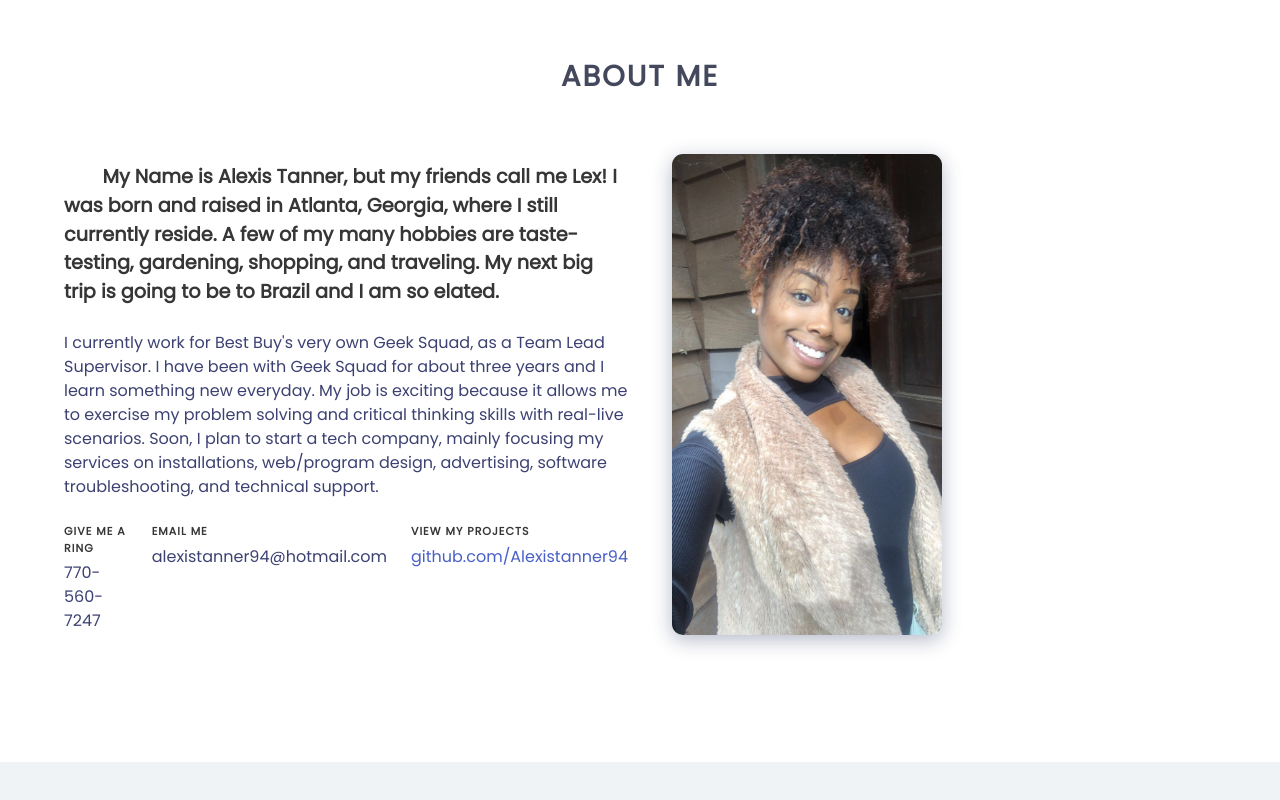
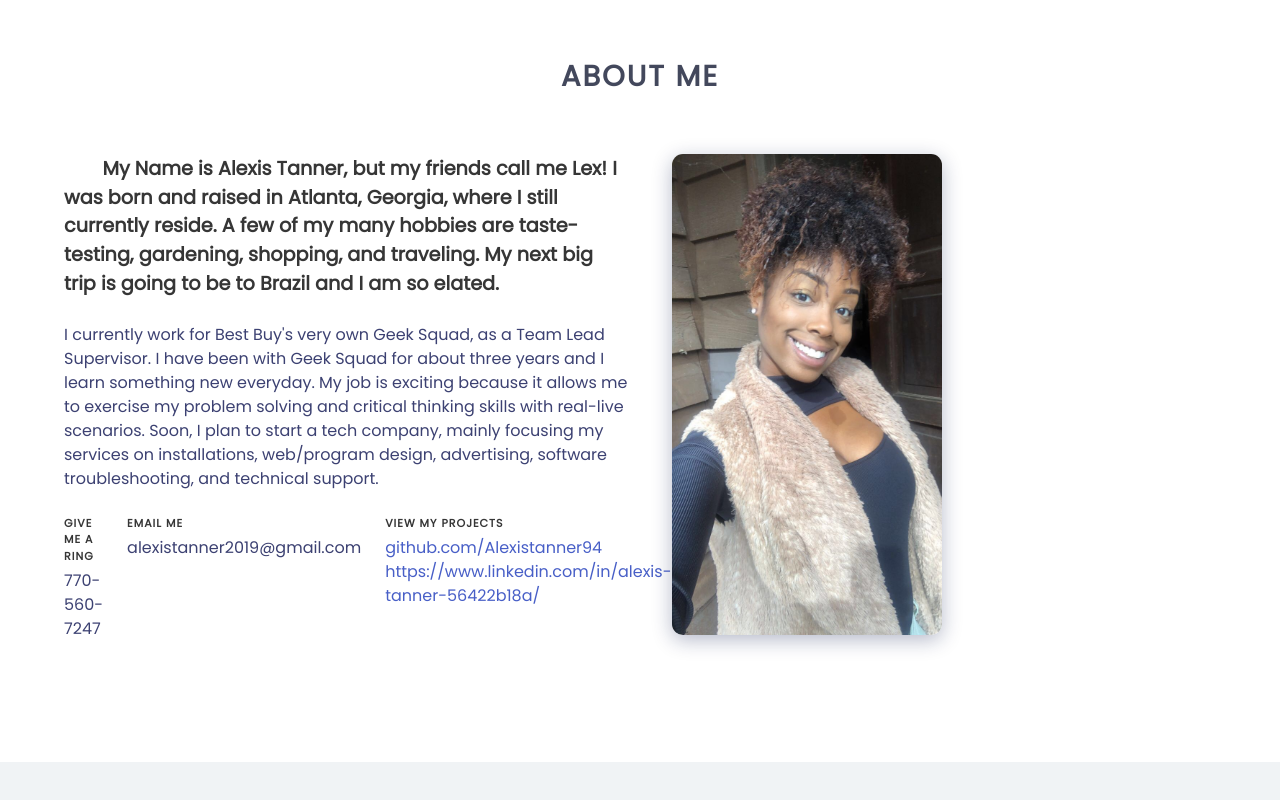
Before and after one commit to Alexistanner94/Update-Portfolio-1, a website: page index.html in a window 1280 px wide. Shown: the part 892-1692 px from the top of the page. Drawn offline with nearby package versions, Linux system fonts and the light colour scheme.

Commit message:
changes to index

```diff
--- a/index.html
+++ b/index.html
@@ -86,7 +86,7 @@
         <div class="hero-body">
           <div class="container has-text-centered">
             <h1 class="subtitle">Hey there, I'm</h1>
-            <h2 class="title">Alexis</h2>
+            <h2 class="title">Alexis Tanner</h2>
             <h1 class="subtitle profession">A Full-Stack Web Developer</h1>
           </div>
         </div>
@@ -172,7 +172,7 @@
                     <strong>Email Me</strong>
                   </p>
                   <p class="subheading">
-                    alexistanner94@hotmail.com
+                    alexistanner2019@gmail.com
                   </p>
                 </div>
                 <div class="column">
@@ -182,6 +182,11 @@
                   <p class="subheading">
                     <a href="http://github.com/Alexistanner94">
                       github.com/Alexistanner94
+                    </a>
+                    <a
+                      href="https://www.linkedin.com/in/alexis-tanner-56422b18a/"
+                    >
+                      https://www.linkedin.com/in/alexis-tanner-56422b18a/
                     </a>
                   </p>
                 </div>
```
